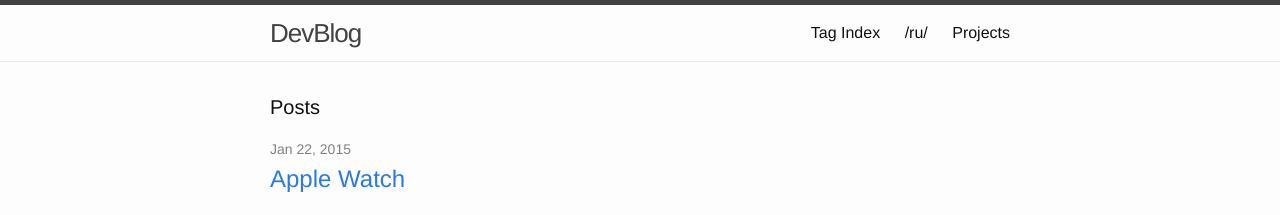
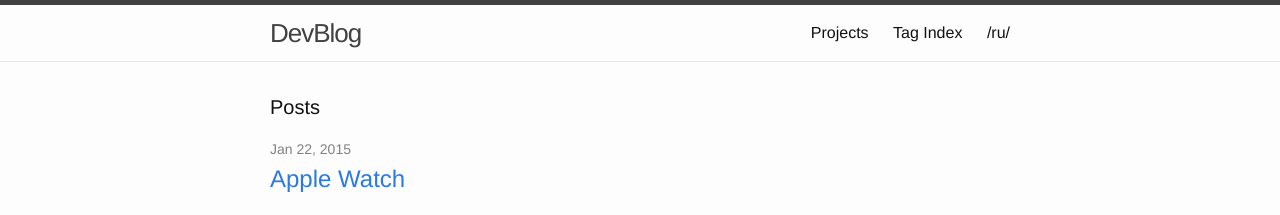
Before and after one commit to famer/blog, a Jekyll site: the page built from index.html, in a window 1280 px wide and 900 px high. Shown: the top 215 px of the window. Built offline with Jekyll 4.4.1, drawn with Linux system fonts in a browser that asks for light colours.

Commit message:
projects link

```diff
--- a/_includes/header.html
+++ b/_includes/header.html
@@ -14,13 +14,13 @@
       </a>
 
       <div class="trigger">
+          <a class="page-link" href="/projects/">Projects</a>
         {% assign pages = site.pages | where:"hideFromNav",false | sort:"menuIndex" | reverse %}
         {% for page in pages %}
           {% if page.title %}
           <a class="page-link" href="{{ page.url | prepend: site.baseurl }}">{{ page.title }}</a>
           {% endif %}
         {% endfor %}
-          <a class="page-link" href="/projects/">Projects</a>
       </div>
     </nav>
 
```
